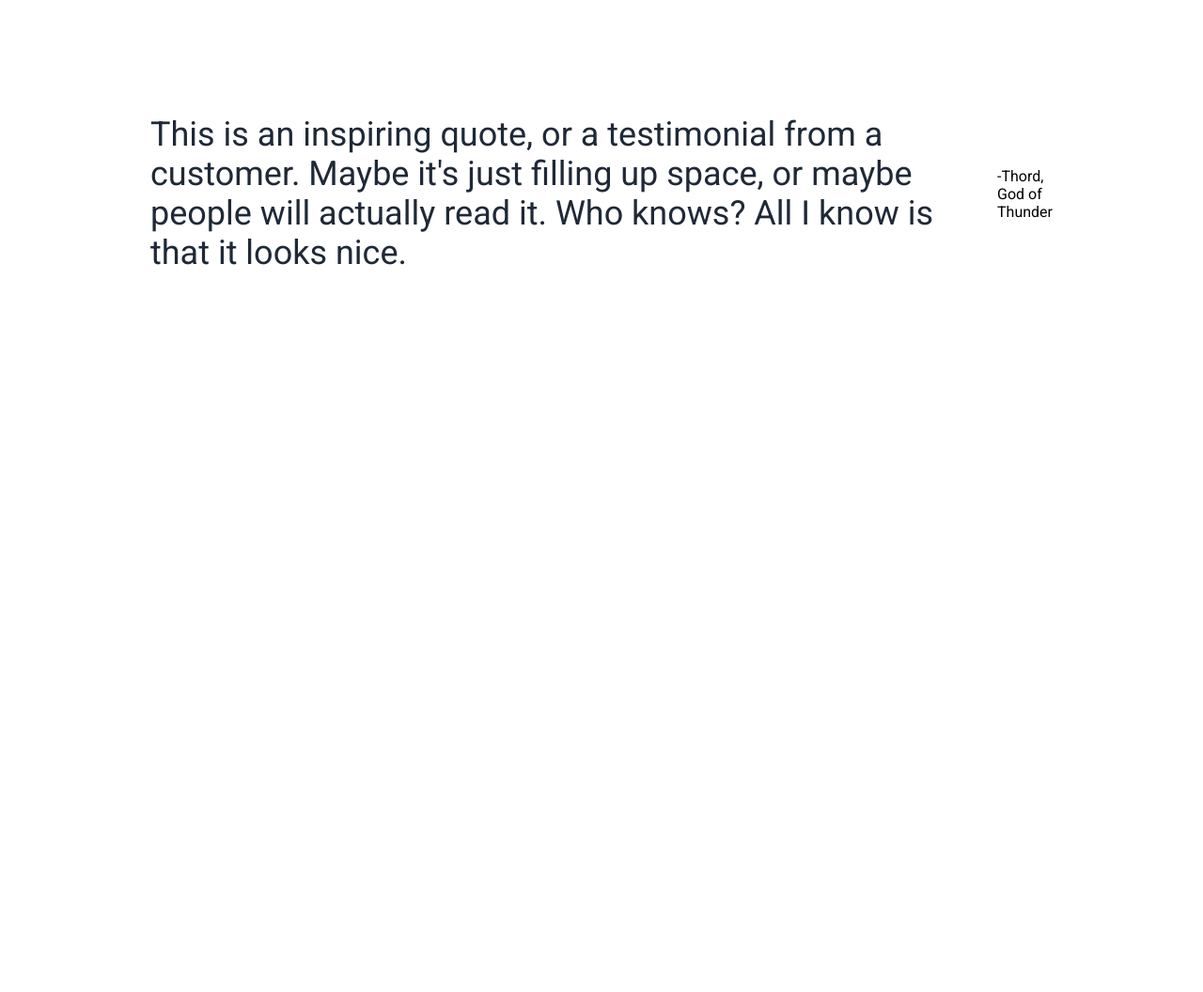
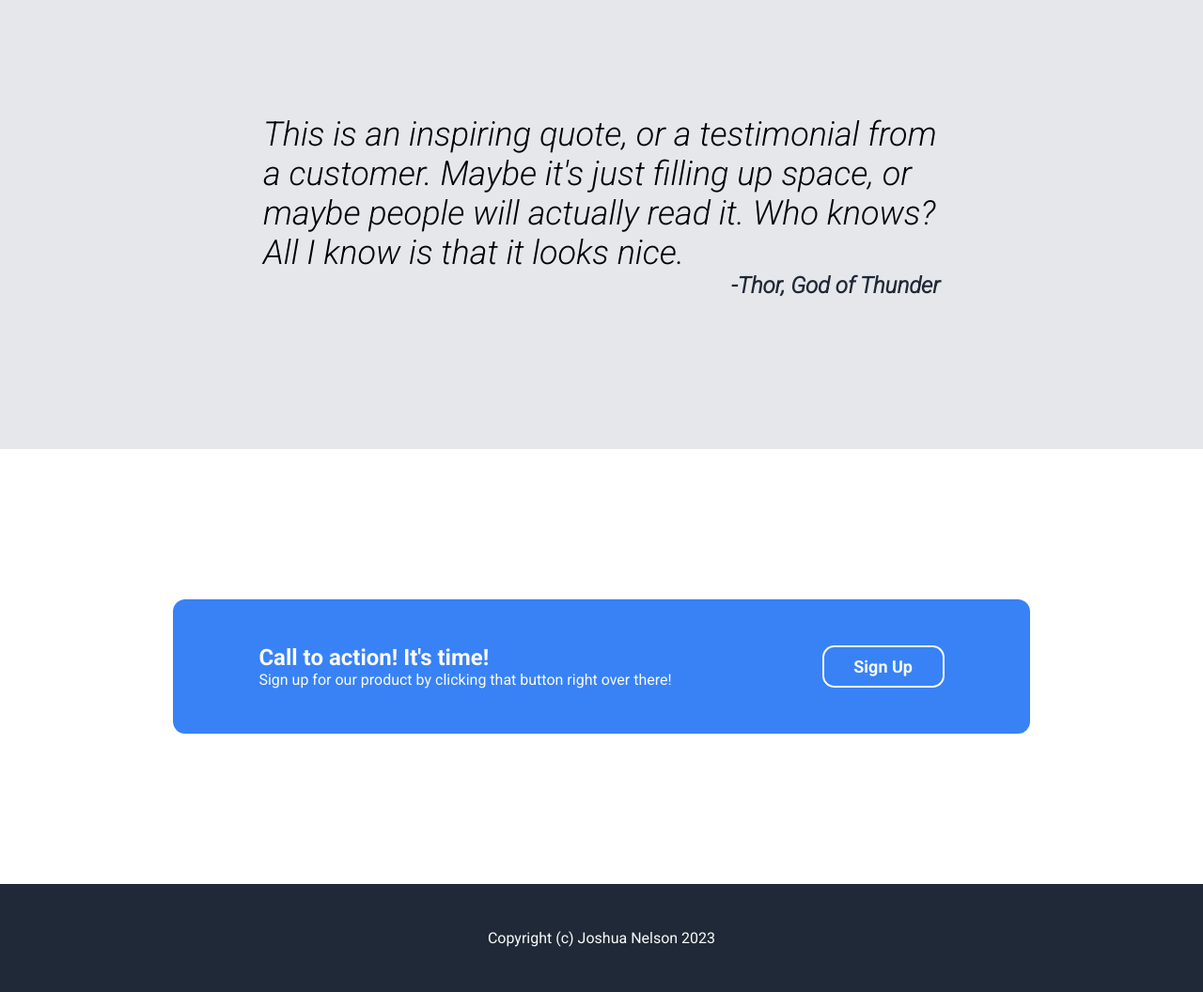
Before and after one commit to joshua-nelson/odin-landing, a plain HTML site: page index.html in a window 1280 px wide. Shown: the part 980-2036 px from the top of the page at 94% size. Before the commit the page ends 1430 px from the top, so only its background shows below. Drawn offline with Linux system fonts and the light colour scheme.

Commit message:
Add call to action and footer

```diff
--- a/css/style.css
+++ b/css/style.css
@@ -148,7 +148,7 @@ header {
 }
 
 .information__image {
-    height:180px;
+    height: 180px;
     border: 4px solid var(--button-color);
     border-radius: .825rem;
 }
@@ -161,13 +161,71 @@ header {
 
 .quote {
     display: flex;
+    flex-direction: column;
     justify-content: center;
     align-items: center;
     padding: 10rem;
+    background-color: #E5E7EB;
+
+
 }
 
-.quote__text {
+.quote__container {
     font-size: 36px;
-    color: #1F2937;
-    font-weight: 200;
+    color: --secondary-text;
+    font-weight: 100;
+    width: 75%;
+    font-style: italic;
+    display: flex;
+    flex-direction: column;
 }
+
+.quote__author{
+    font-size: 24px;
+    font-weight: 700;
+    color: var(--dark-bg);
+    align-self: flex-end;
+}
+
+.cta {
+
+    padding: 10rem;
+    display: flex;
+    justify-content: center;
+    align-items: center;
+    color: var(--white-text);
+
+}
+
+.cta__container {
+    background-color: var(--button-color);
+    width: 85%;
+    padding: 3rem;
+    border-radius: .825rem;
+    display: flex;
+    align-items:center;
+    justify-content: center;
+    gap: 10rem;
+}
+
+.cta__button > button {
+    padding: .6rem;
+    border-radius: .8rem;
+    width: 130px;
+    border: 2px solid var(--white-text);
+    background-color: transparent;
+    color: var(--white-text);
+    font-size: 18px;
+    font-weight: 700;
+
+}
+
+
+footer {
+    background-color: var(--dark-bg);
+    padding: 3em;
+    display: flex;
+    justify-content: center;
+    color: var(--white-text);
+    font-weight: 500;
+}
--- a/index.html
+++ b/index.html
@@ -7,7 +7,9 @@
     <link rel="stylesheet" href="css/style.css">
     <link rel="preconnect" href="https://fonts.googleapis.com">
     <link rel="preconnect" href="https://fonts.gstatic.com" crossorigin>
-    <link href="https://fonts.googleapis.com/css2?family=Roboto:wght@400;700&display=swap" rel="stylesheet">
+    <link rel="preconnect" href="https://fonts.googleapis.com">
+<link rel="preconnect" href="https://fonts.gstatic.com" crossorigin>
+<link href="https://fonts.googleapis.com/css2?family=Roboto:ital,wght@0,100;0,400;0,700;1,300&display=swap" rel="stylesheet">
     <title>Landing Page</title>
 </head>
 <body>
@@ -57,13 +59,30 @@
         </div>
     </section>
     <section class="quote">
-        <div class="quote__text">
-            <p>This is an inspiring quote, or a testimonial from a customer. Maybe it's just filling up space, or maybe people will actually read it. Who knows? All I know is that it looks nice.</p>
-        </div>
-        <div class="quote__author">
-            <p>-Thord, God of Thunder</p>
+        <div class="quote__container">
+            <p class="quote__text">This is an inspiring quote, or a testimonial from a customer. Maybe it's just filling up space, or maybe people will actually read it. Who knows? All I know is that it looks nice.</p>
+            <h2 class="quote__author">-Thor, God of Thunder</h2>
         </div>
     </section>
+    <section class="cta">
+        <div class="cta__container">
+            <div class="cta__text">
+                <h2 class="cta__heading">Call to action! It's time!</h2>
+                <p class="cta__description">Sign up for our product by clicking that button right over there!</p>
+            </div>
+            <div class="cta__button">
+                <button>Sign Up</button>
+            </div>
+
+
+        </div>
+
+
+    </section>
+
+    <footer>
+        <p class="copyright">Copyright (c)  Joshua Nelson 2023</p>
+    </footer>
 
 </body>
 </html>
```
